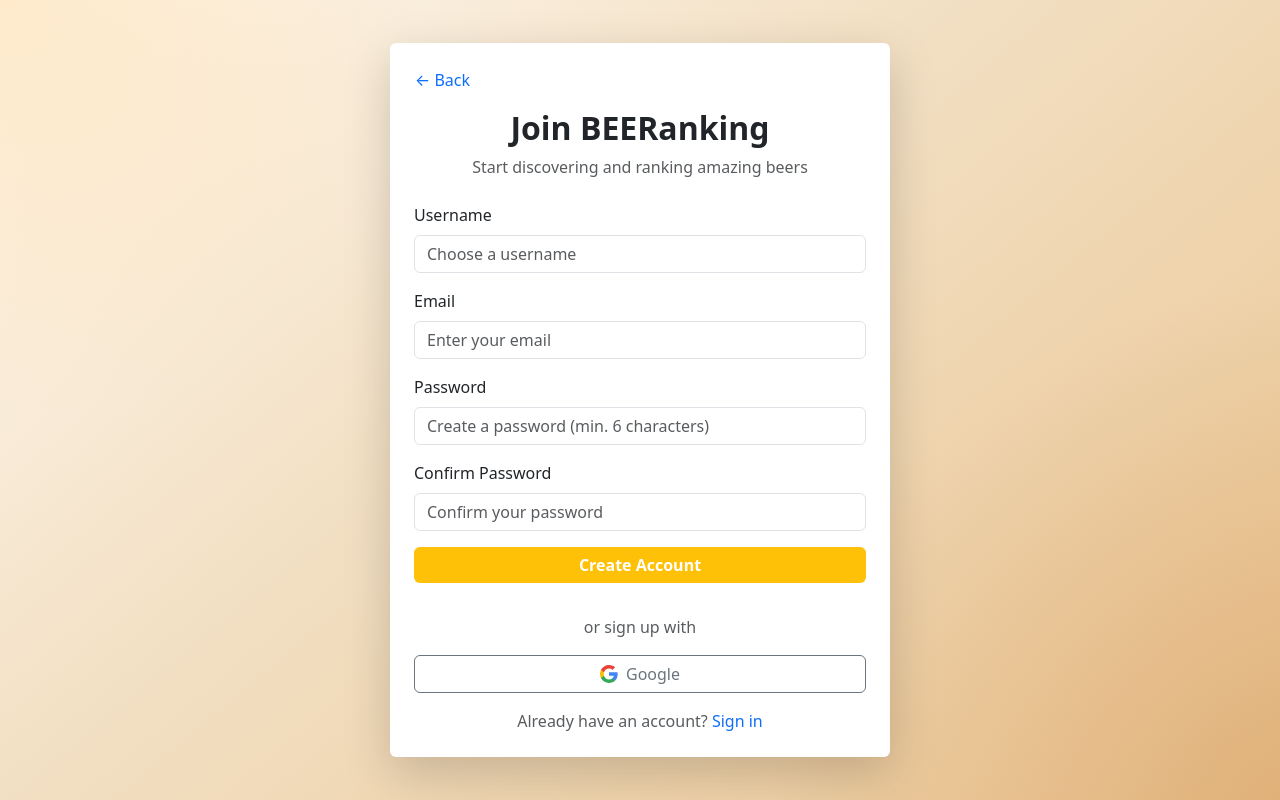
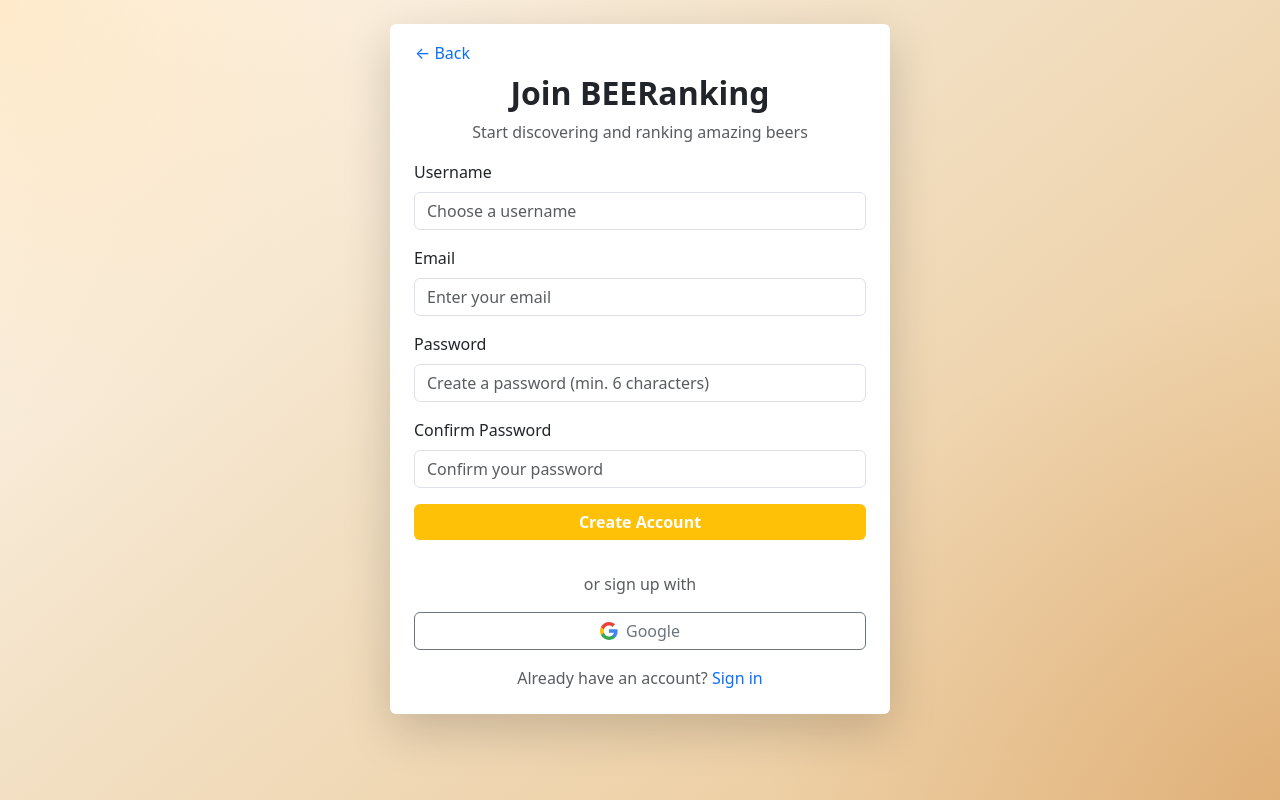
Before and after one commit to nivnuv008/BEERanking-frontend, a React (Vite) app: page /signup in a window 1280 px wide. Built offline with nearby package versions, Linux system fonts and the light colour scheme; no server answers.

Commit message:
fix more ux

```diff
--- a/src/app/index.css
+++ b/src/app/index.css
@@ -33,6 +33,26 @@
 
 .app-auth-page {
   background: var(--app-page-background);
+  height: 100vh;
+  height: 100dvh;
+  overflow-x: hidden;
+  overflow-y: auto;
+  -webkit-overflow-scrolling: touch;
+}
+
+.app-auth-page--signup {
+  align-items: flex-start;
+}
+
+.app-auth-card {
+  width: 100%;
+  max-width: 500px;
+}
+
+@media (min-height: 840px) {
+  .app-auth-page--signup {
+    align-items: center;
+  }
 }
 
 button {
--- a/src/features/auth/pages/SignUp.tsx
+++ b/src/features/auth/pages/SignUp.tsx
@@ -109,7 +109,7 @@
   };
 
   return (
-    <div className="container-fluid min-vh-100 d-flex align-items-center justify-content-center app-auth-page px-3 py-4 position-relative">
+    <div className="container-fluid d-flex justify-content-center app-auth-page app-auth-page--signup px-3 py-4 position-relative">
       {error ? (
         <FeedbackToast
           show
@@ -120,17 +120,17 @@
         />
       ) : null}
 
-      <Card className="shadow-lg border-0" style={{ maxWidth: '500px', width: '100%' }}>
-        <Card.Body className="p-4">
+      <Card className="shadow-lg border-0 app-auth-card">
+        <Card.Body className="px-4 pb-4 pt-3">
           <Button
             variant="link"
-            className="text-decoration-none p-0 mb-3"
+            className="text-decoration-none p-0 mb-2"
             onClick={() => navigate('/')}
           >
             ← Back
           </Button>
 
-          <div className="text-center mb-4">
+          <div className="text-center mb-3">
             <h1 className="h2 fw-bold">Join BEERanking</h1>
             <p className="text-muted">Start discovering and ranking amazing beers</p>
           </div>
--- a/src/features/feed/pages/FeedCommentsPage.tsx
+++ b/src/features/feed/pages/FeedCommentsPage.tsx
@@ -135,7 +135,6 @@
         <div className="d-flex flex-column flex-lg-row align-items-start justify-content-between gap-3 mb-3">
           <div>
             <h1 className="feed-comments-page__headline">Conversation around the pour.</h1>
-            <p className="feed-comments-page__subhead mb-0">Comments stay on a dedicated screen so the feed remains a clean scroll.</p>
           </div>
 
           <Button type="button" variant="outline-secondary" className="rounded-pill px-4 fw-semibold" onClick={() => navigate(returnTo)}>
--- a/src/features/feed/pages/FeedPage.tsx
+++ b/src/features/feed/pages/FeedPage.tsx
@@ -135,14 +135,6 @@
         </div>
 
         <div className="d-flex flex-wrap gap-2 mb-3">
-          <Badge pill className="px-3 py-2 feed-pill">
-            Loaded
-            <strong className="ms-2">{posts.length}</strong>
-          </Badge>
-          <Badge pill className="px-3 py-2 feed-pill">
-            Total
-            <strong className="ms-2">{totalPosts}</strong>
-          </Badge>
         </div>
 
         {error ? (
--- a/src/features/posts/components/PostRatingField.tsx
+++ b/src/features/posts/components/PostRatingField.tsx
@@ -31,7 +31,6 @@
           <Form.Label htmlFor={inputId} className="create-post-form__label rating-field__label">
             {label}
           </Form.Label>
-          <Form.Text className="rating-field__hint">Whole numbers or decimals from 1.0 to 5.0.</Form.Text>
         </div>
         <div className="rating-field__value">{safeValue.toFixed(1)}</div>
       </div>
--- a/src/features/posts/pages/CreatePostPage.tsx
+++ b/src/features/posts/pages/CreatePostPage.tsx
@@ -355,7 +355,6 @@
                   <p className="create-post-card__eyebrow">Details</p>
                   <h2 className="create-post-card__title">Write the post</h2>
                 </div>
-                <Badge pill className="create-post-card__badge create-post-card__badge--soft">1 image · 1 beer · 1 rating</Badge>
               </div>
               <div className="row g-3">
                 <div className="col-lg-7">
@@ -462,7 +461,6 @@
                   }}
                 />
                 <div className="create-post-form__footer-note d-flex flex-column flex-md-row align-items-stretch align-items-md-center justify-content-between gap-3">
-                  <span>Backend limit: {DESCRIPTION_LIMIT} characters.</span>
                   <strong>{descriptionLength}/{DESCRIPTION_LIMIT}</strong>
                 </div>
               </div>
--- a/src/features/posts/pages/MyPostsPage.tsx
+++ b/src/features/posts/pages/MyPostsPage.tsx
@@ -530,14 +530,6 @@
         </div>
 
         <div className="d-flex flex-wrap gap-2 mb-3">
-          <Badge pill className="px-3 py-2 feed-pill">
-            Loaded
-            <strong className="ms-2">{posts.length}</strong>
-          </Badge>
-          <Badge pill className="px-3 py-2 feed-pill">
-            Total
-            <strong className="ms-2">{totalPosts}</strong>
-          </Badge>
           {editDraft ? (
             <Badge pill className="px-3 py-2 feed-pill my-posts-page__pill-active">
               Editing
```
